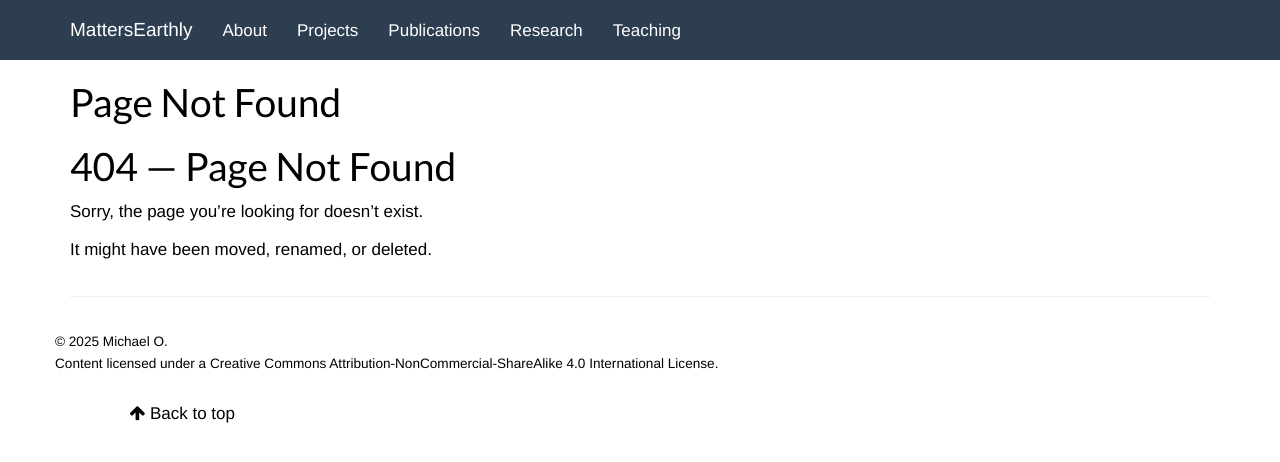
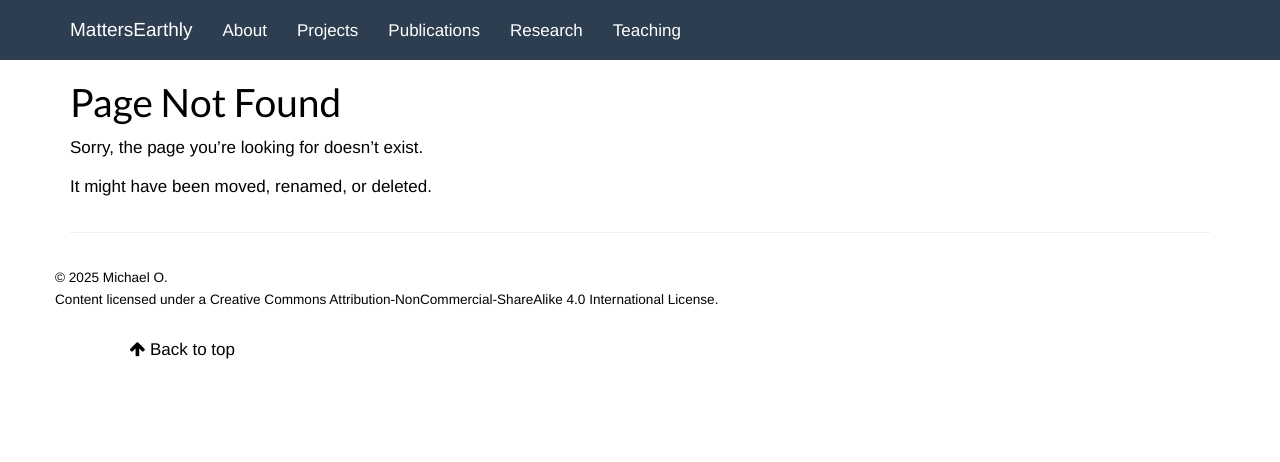
Before and after one commit to Modago/modago.github.io, a plain HTML site: page 404.html in a window 1280 px wide. Drawn offline with Linux system fonts and the light colour scheme.

Commit message:
Correcting error page

```diff
--- a/404.html
+++ b/404.html
@@ -13,13 +13,13 @@
 <link rel="canonical" href="./pages/page-not-found.html">
 
         <meta name="author" content="Michael O" />
-        <meta name="description" content="404 — Page Not Found Sorry, the page you’re looking for doesn’t exist. It might have been moved, renamed, or deleted." />
+        <meta name="description" content="Sorry, the page you’re looking for doesn’t exist. It might have been moved, renamed, or deleted." />
 
     <meta property="og:site_name" content="MattersEarthly" />
     <meta property="og:type" content="article"/>
     <meta property="og:title" content="Page Not Found"/>
     <meta property="og:url" content="./pages/page-not-found.html"/>
-    <meta property="og:description" content="404 — Page Not Found Sorry, the page you’re looking for doesn’t exist. It might have been moved, renamed, or deleted." />
+    <meta property="og:description" content="Sorry, the page you’re looking for doesn’t exist. It might have been moved, renamed, or deleted." />
 
 
 
@@ -87,8 +87,7 @@ MattersEarthly            </a>
         <h1 class="entry-title">Page Not Found</h1>
 
         <div class="entry-content">
-            <h1>404 — Page Not Found</h1>
-<p>Sorry, the page you’re looking for doesn’t exist.</p>
+            <p>Sorry, the page you’re looking for doesn’t exist.</p>
 <p>It might have been moved, renamed, or deleted.  </p>
         </div>
     </section>
```
